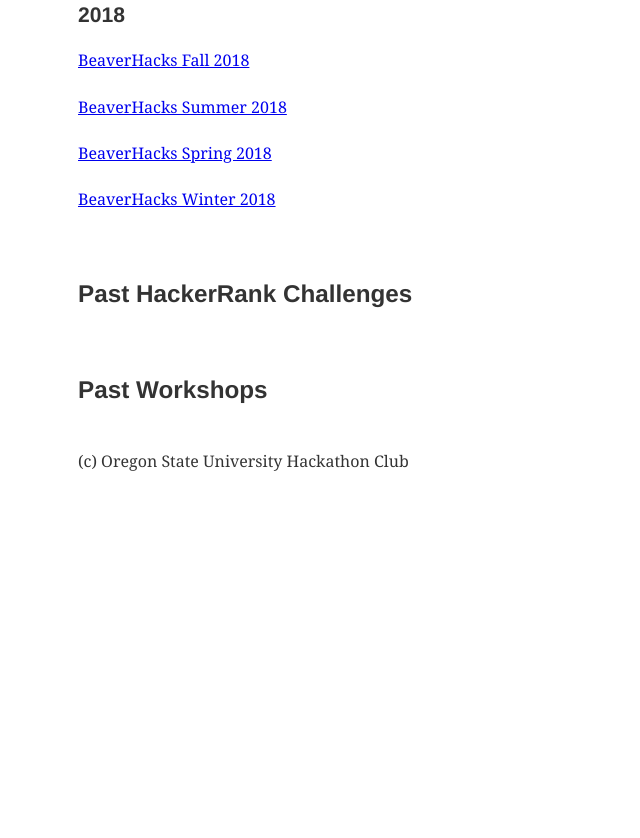
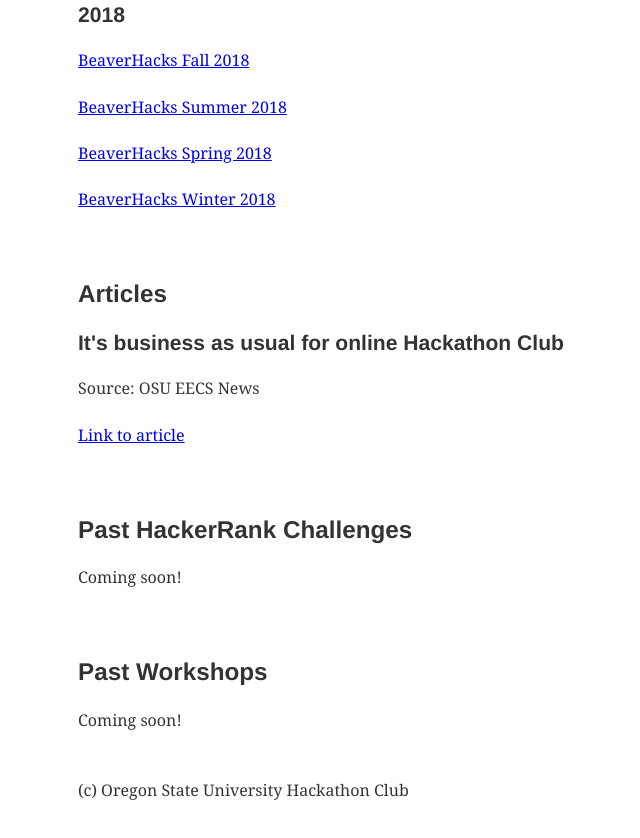
Before and after one commit to OregonStateHackathonClub/osu-hackathon-club-site, a Gatsby site: page /archive in a window 1280 px wide. Shown: the part 504-1342 px from the top of the page, without its empty margins (128-768 px from the left). Before the commit the page ends 1026 px from the top, so only its background shows below. Built offline with nearby package versions, Linux system fonts and the light colour scheme; Gatsby itself is replaced by a stand-in of ours.

Commit message:
Added articles section and article from EECS News

```diff
--- a/src/pages/archive.js
+++ b/src/pages/archive.js
@@ -9,7 +9,6 @@
         </Helmet>
         <h1>Archive</h1>
         <br />
-
         <h2>Past Hackathons</h2>
         <div className="scroll green">
             <div className="gray">
@@ -32,16 +31,36 @@
                     <p><a href="https://beaverhacks-spring18.devpost.com/" target="_blank">BeaverHacks Spring 2018</a></p>
                     <p><a href="https://osuwinter18.devpost.com/" target="_blank">BeaverHacks Winter 2018</a></p>
             </div>
+        </div>
 
+        <br />
+        <br />
+        <h2>Articles</h2>
+        <div className="scroll green">
+            <div className="gray">
+                <h3>It's business as usual for online Hackathon Club</h3>
+                <p>Source: OSU EECS News</p>
+                <p><a href="http://blogs.oregonstate.edu/eecsnews/2020/05/14/its-business-as-usual-for-online-hackathon-club/">Link to article</a></p>
+            </div>
         </div>
 
         <br />
         <br />
         <h2>Past HackerRank Challenges</h2>
+        <div className="scroll green">
+            <div className="gray">
+                <p>Coming soon!</p>
+            </div>
+        </div>
 
         <br />
         <br />
         <h2>Past Workshops</h2>
+        <div className="scroll green">
+            <div className="gray">
+                <p>Coming soon!</p>
+            </div>
+        </div>
     </Layout>
 )
 
```
Also changed, not shown: src/pages/index.js (+8 -1 lines), src/components/layout.js (line endings or trailing spaces).
